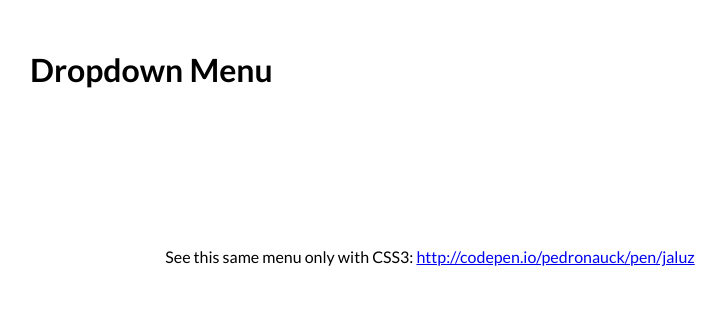
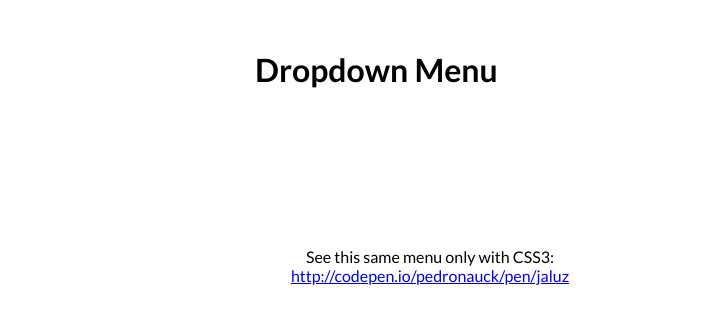
Before and after one commit to kaylaaraujo/kaylaaraujo.github.io, a PHP site: page /index1.html in a window 1280 px wide. Shown: the top 333 px of the page, without its empty margins (210-936 px from the left). Run offline with PHP 8.4, Linux system fonts and the light colour scheme; some libraries are stand-ins or nearby versions.

Commit message:
main.css is back to original code

```diff
--- a/css/main.css
+++ b/css/main.css
@@ -19,7 +19,7 @@ body {
 }
 
 .container {
-	width: 800px;
+	width: 350px;
 	margin: 50px auto;
 
   & > ul {
@@ -91,7 +91,6 @@ $gray: #EEE;
 		@include hover-style($blue);
 		@include text-shadow(0 -1px 0 rgba(0,0,0,0.3));
 		padding: 10px;
-    width: 33.333%;
 
 	}
 	.icon-arrow {
```
